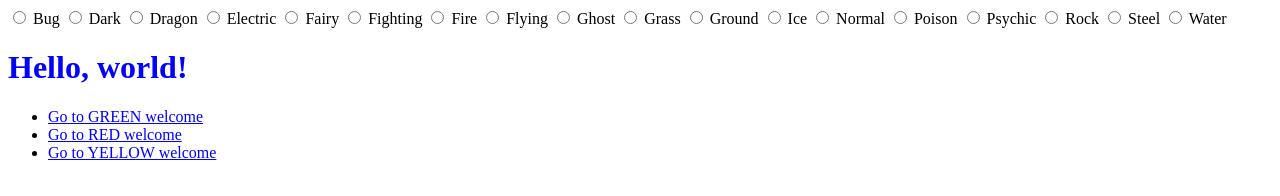
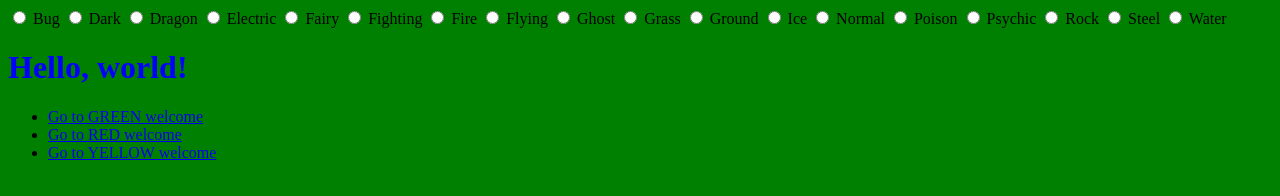
Before and after one commit to Alexander-L-S/Insane-Admiral, a plain HTML site: page index.html in a window 1280 px wide. Drawn offline with Linux system fonts and the light colour scheme.

Commit message:
something

```diff
--- a/PokemonTypeThemes.css
+++ b/PokemonTypeThemes.css
@@ -1,3 +1,3 @@
 body {
-  background-color: PokemonType ;
+  background-color: GREEN;
 }
```
